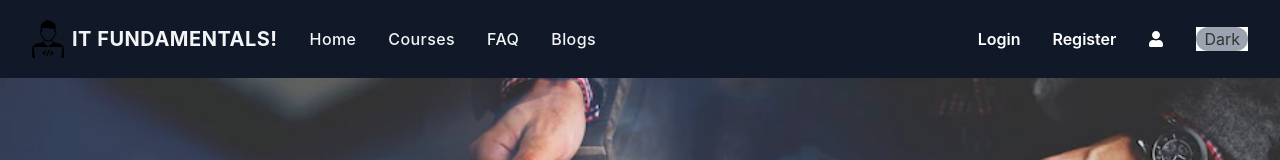
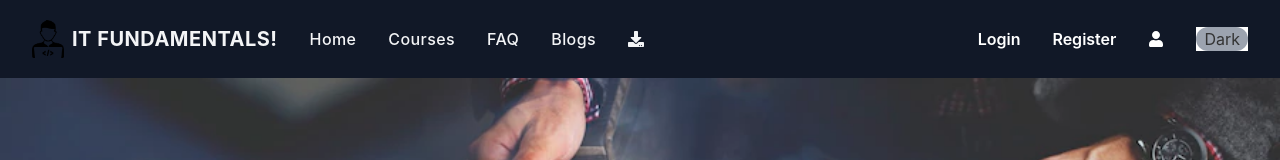
Before and after one commit to Minhaj-murad/IT-Fundamentals-Client, a React (Create React App) app: page / in a window 1280 px wide. Shown: the top 160 px of the page. Built offline with nearby package versions, Linux system fonts and the light colour scheme; no server answers.

Commit message:
dpwnload file added

```diff
--- a/src/App.js
+++ b/src/App.js
@@ -4,6 +4,7 @@ import Blog from "./Components/Blog/Blog";
 import CourseElement from "./Components/Courses/CourseElement";
 import Courses from "./Components/Courses/Courses";
 import Rightside from "./Components/Courses/Rightside/Rightside";
+
 import FAQ from "./Components/FAQ/FAQ";
 
 import Home from "./Components/Home/Home";
@@ -51,6 +52,7 @@ function App() {
           path: '/blogs',
           element: <Blog></Blog>
         },
+
         {
           path: '/login',
           element: <Login></Login>
--- a/src/Components/Header/Header.js
+++ b/src/Components/Header/Header.js
@@ -1,6 +1,6 @@
 import React, { useEffect, useState } from 'react';
 import { useContext } from 'react';
-import { FaUser } from 'react-icons/fa';
+import { FaDownload, FaUser } from 'react-icons/fa';
 import { Link } from 'react-router-dom';
 import { AuthContext } from '../UseContext/Usecontext';
 import './Header.css'
@@ -33,6 +33,25 @@ const Header = () => {
         localStorage.setItem('theme', theme);
         document.body.className = theme;
     }, [theme]);
+
+    // download handle
+    const downloadTxtFile = () => {
+        // text content
+        const texts = ["line 1", "line 2", "line 3"]
+
+        // file object
+        const file = new Blob(texts, { type: 'text/plain' });
+
+        // anchor link
+        const element = document.createElement("a");
+        element.href = URL.createObjectURL(file);
+        element.download = "100ideas-" + Date.now() + ".txt";
+
+        // simulate link click
+        document.body.appendChild(element); // Required for this to work in FireFox
+        element.click();
+    }
+
     return (
         <div className="bg-gray-900 sticky top-0 z-10 ">
             <div className="px-4 py-5 mx-auto sm:max-w-xl md:max-w-full lg:max-w-screen-xl md:px-24 lg:px-8">
@@ -84,6 +103,14 @@ const Header = () => {
                                     Blogs
                                 </Link>
                             </li>
+                            <li>
+                                            <Link  onClick={downloadTxtFile}
+                                                title="Frequently Asked Quuestions "
+                                                className="font-medium tracking-wide text-gray-100 transition-colors duration-200 hover:text-teal-accent-400"
+                                            >
+                                                <FaDownload></FaDownload>
+                                            </Link>
+                                        </li>
                         </ul>
                     </div>
                     <ul className="flex items-center hidden space-x-8 lg:flex">
@@ -209,6 +236,14 @@ const Header = () => {
                                             </Link>
                                         </li>
                                         <li>
+                                            <Link to='/download'
+                                                title="Frequently Asked Quuestions "
+                                                className="font-medium tracking-wide text-gray-900 transition-colors duration-200 hover:text-teal-accent-400"
+                                            >
+                                                Download
+                                            </Link>
+                                        </li>
+                                        <li>
                                             <Link to='/blogs'
                                                 title="Our new Blogs"
                                                 className="font-medium tracking-wide text-gray-900 transition-colors duration-200 hover:text-teal-accent-400"
```
Also changed, not shown: 1 other file (tests, documents, lock files or other folders).
